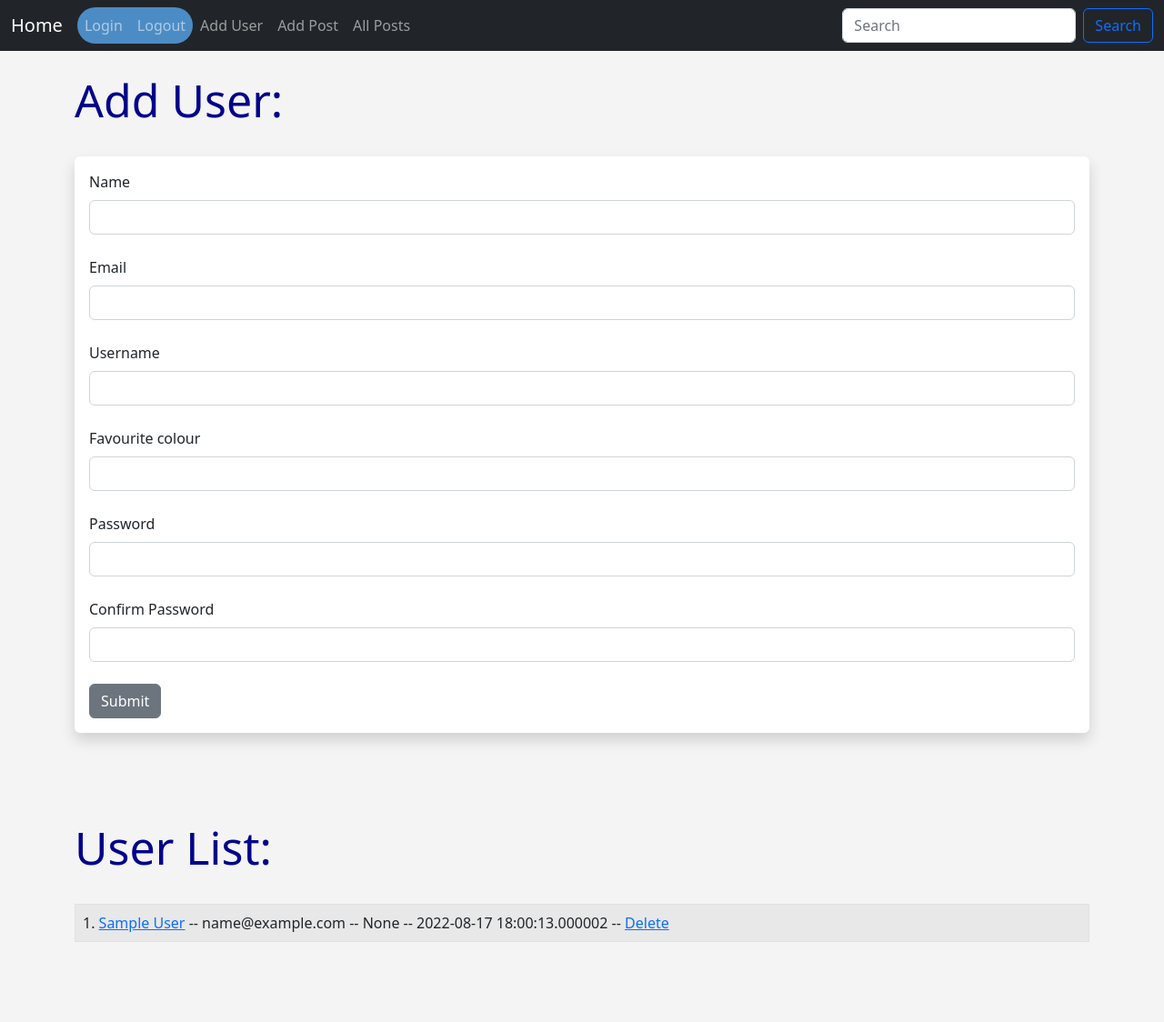
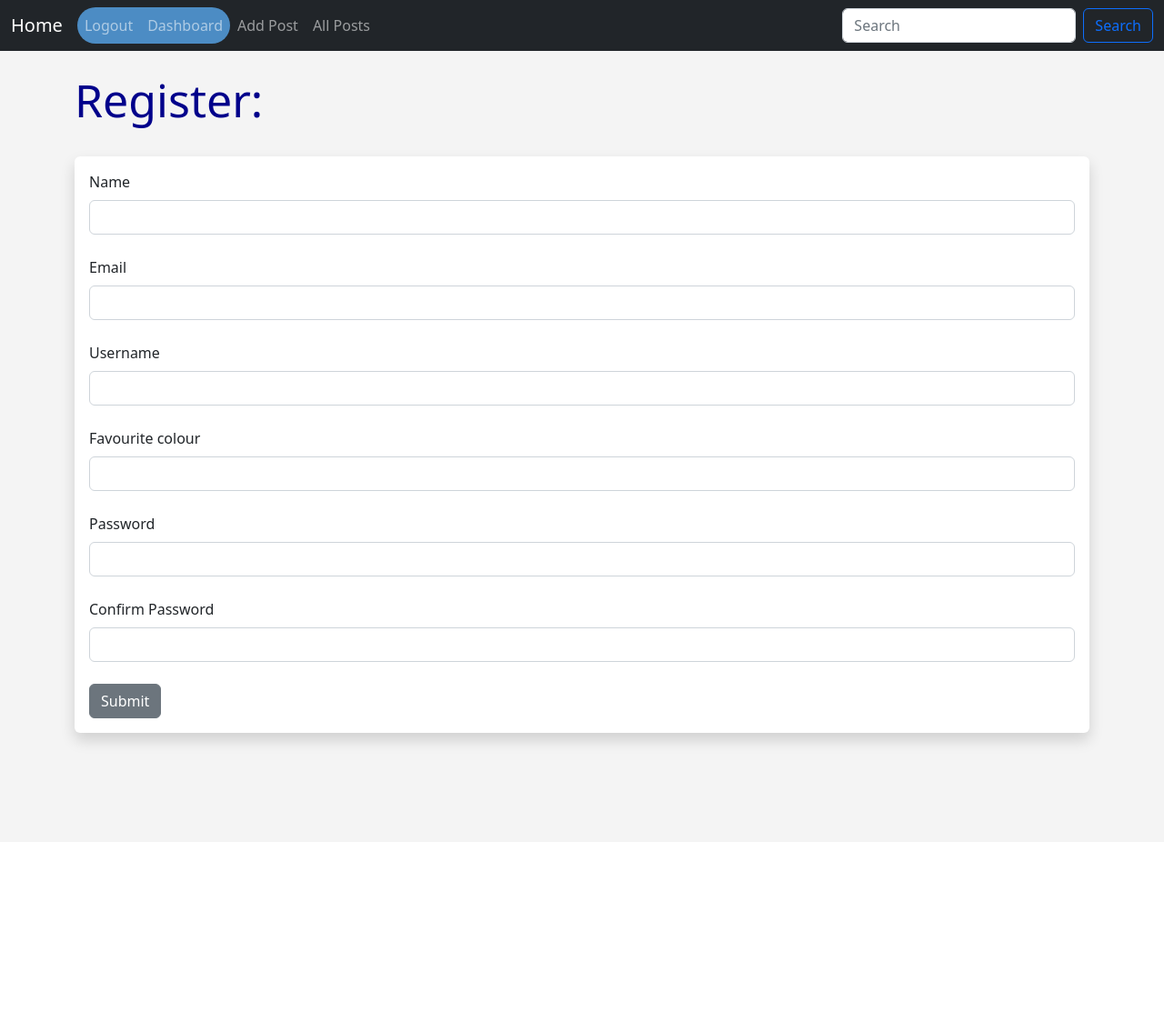
Before and after one commit to elremoniJJ/english_blog3, a Flask app: page /user/add in a window 1280 px wide. Shown: the whole page at 91% size. After the commit the page ends 826 px from the top, so only its background shows below. Run offline with Flask 2, Linux system fonts and the light colour scheme; the visitor is signed in with stand-in values (Sample User, id 1); data comes from the database, SQL or seed files in the repository; both versions use the stored data as it was after the commit.

Commit message:
added relationship between Posts and Users

```diff
--- a/hello.py
+++ b/hello.py
@@ -1,3 +1,40 @@
+##################################################################
+#INDEX
+
+#	1. Import library
+#	2. Create App
+#	3. Login Manager
+#	4. Models
+#	5. Forms
+#	6. User routes
+#	7. Post routes
+#	8. Error routes
+
+
+
+
+
+
+								#
+							#	#	#
+						#	#	#	#	#
+					#	#	#	#	#	#	#
+						#	#	#	#	#
+							#	#	#
+								#
+
+
+
+
+
+
+
+
+
+
+##################################################################
+#Import library
+
 from flask import Flask, render_template, flash, request, redirect, url_for
 from flask_wtf import FlaskForm
 from wtforms import StringField, SubmitField, PasswordField, BooleanField
@@ -15,6 +52,30 @@
 from pytz import timezone
 
 
+
+
+
+
+								#
+							#	#	#
+						#	#	#	#	#
+					#	#	#	#	#	#	#
+						#	#	#	#	#
+							#	#	#
+								#
+
+
+
+
+
+
+
+
+
+
+##################################################################
+#Create App
+
 app = Flask(__name__)
 
 app.config['SECRET_KEY'] = "secret_key"
@@ -25,8 +86,29 @@
 
 
 
+
+
+
+								#
+							#	#	#
+						#	#	#	#	#
+					#	#	#	#	#	#	#
+						#	#	#	#	#
+							#	#	#
+								#
+
+
+
+
+
+
+
+
+
+
 ##################################################################
 #Login Manager
+
 login_manager = LoginManager()
 login_manager.init_app(app)
 login_manager.login_view = 'login'
@@ -39,8 +121,40 @@
 
 
 
+
+								#
+							#	#	#
+						#	#	#	#	#
+					#	#	#	#	#	#	#
+						#	#	#	#	#
+							#	#	#
+								#
+
+
+
+
+
+
+
+
+
+
 ##################################################################
 #The Models
+
+class Posts(db.Model):
+	tz = timezone('Asia/Ho_Chi_Minh')
+
+	id = db.Column(db.Integer, primary_key=True)
+	title = db.Column(db.String(50), nullable=False)
+	content = db.Column(db.Text)
+	#author = db.Column(db.String(50))
+	date_posted = db.Column(db.DateTime, default=datetime.now(tz))
+	slug = db.Column(db.String(255))
+	#Create foreign key to link users to their posts
+	poster_id = db.Column(db.Integer, db.ForeignKey('users.id'))
+
+
 class Users(db.Model, UserMixin):
 	tz = timezone('Asia/Ho_Chi_Minh')
 
@@ -52,6 +166,9 @@
 	date_added = db.Column(db.DateTime, default=datetime.now(tz))
 
 	password_hash = db.Column(db.String(128))
+
+	# User can have many posts
+	posts = db.relationship('Posts', backref='poster')
 
 	@property
 	def password(self):
@@ -71,18 +188,30 @@
 
 
 
-class Posts(db.Model):
-	tz = timezone('Asia/Ho_Chi_Minh')
 
-	id = db.Column(db.Integer, primary_key=True)
-	title = db.Column(db.String(50), nullable=False)
-	content = db.Column(db.Text)
-	author = db.Column(db.String(50))
-	date_posted = db.Column(db.DateTime, default=datetime.now(tz))
-	slug = db.Column(db.String(255))
+
+
+
+								#
+							#	#	#
+						#	#	#	#	#
+					#	#	#	#	#	#	#
+						#	#	#	#	#
+							#	#	#
+								#
+
+
+
+
+
+
+
+
+
 
 ###################################################################
 #The Form classes
+
 class UserForm(FlaskForm):
 	name = StringField("Name", validators=[DataRequired()])
 	username = StringField("Username", validators=[DataRequired()])
@@ -113,15 +242,35 @@
 
 
 
+
+
+
+								#
+							#	#	#
+						#	#	#	#	#
+					#	#	#	#	#	#	#
+						#	#	#	#	#
+							#	#	#
+								#
+
+
+
+
+
+
+
+
+
+
 ###################################################################
-#The Routes
+#User Routes
+
 @app.route('/')
 def index():
 	tz = timezone('Asia/Ho_Chi_Minh')
 	date = datetime.now(tz).strftime("%Y, %b %d")
 	time = datetime.now(tz).strftime("%H:%M:%S")
 	return render_template("index.html", date=date, time=time)
-
 
 
 @app.route('/user/add', methods=['GET', 'POST'])
@@ -141,11 +290,26 @@
 						 email=form.email.data,
 						 favorite_color=form.favorite_color.data,
 						 password_hash=hashed_pw)
-			db.session.add(user)
-			db.session.commit()
 
-			name = form.name.data
-			flash(f"{name} added successfully!")
+			try:
+				db.session.add(user)
+				db.session.commit()
+
+				name = form.name.data
+
+				form.name.data = ''
+				form.username.data = ''
+				form.email.data = ''
+				form.favorite_color.data = ''
+				form.password_hash.data = ''
+				form.confirm_password.data = ''
+
+				flash(f"{name} added successfully!")
+				return redirect(url_for('login'))
+
+			except:
+				flash(f"Whoops! Something went wrong. Please try again")
+
 		else:
 			flash(f"Email already exists")
 
@@ -156,21 +320,75 @@
 		form.password_hash.data = ''
 		form.confirm_password.data = ''
 
-	our_users = Users.query.order_by(Users.date_added)
-	return render_template("add_user.html",
-							form=form,
-							name=name,
-							our_users=our_users)
+	return render_template("add_user.html", form=form)
 
 
+@app.route('/delete_user/<int:id>')
+@login_required
+def delete_user(id):
+	name = None
+	form = UserForm()
 
-@app.route('/update/<int:id>', methods=['GET', 'POST'])
+	user_to_delete = Users.query.get_or_404(id)
+	try:
+		db.session.delete(user_to_delete)
+		db.session.commit()
+
+		logout_user()
+
+		flash('User deleted successfully!')
+		return render_template("index.html")
+
+	except:
+		flash('Whoops! Something went wrong. Please try again, and let me know if problem persists')
+		return render_template("index.html")
+
+
+@app.route('/login', methods=['GET', 'POST'])
+def login():
+	form = LoginForm()
+
+	if form.validate_on_submit():
+		user = Users.query.filter_by(username=form.username.data).first()
+		if user:
+			password_check = check_password_hash(user.password_hash,
+												form.password.data)
+			if password_check:
+				form.password.data = ''
+				form.username.data = ''
+				login_user(user)
+
+				flash("You're logged in!")
+				return redirect(url_for('dashboard'))
+
+			else:
+				flash("Password doesn't match in database")
+				form.password.data = ''
+
+		else:
+			flash("Username doesn't exist in database")
+			form.username.data = ''
+
+	return render_template('login.html', form=form)
+
+
+@app.route('/logout')
+def logout():
+	logout_user()
+	flash("You're logged out!")
+	return redirect(url_for('index'))
+
+
+@app.route('/dashboard', methods=['GET', 'POST'])
 @login_required
-def update(id):
+def dashboard():
+
 	form = UserForm()
+	id = current_user.id
 	name_to_update = Users.query.get_or_404(id)
 
 	if request.method == 'POST':
+		name_to_update.username = request.form['username']
 		name_to_update.name = request.form['name']
 		name_to_update.email = request.form['email']
 		name_to_update.favorite_color = request.form['favorite_color']
@@ -178,47 +396,48 @@
 
 			db.session.commit()
 			flash("User updated successfully!")
-			return render_template("update.html",
+			return render_template("dashboard.html",
 									form=form,
 									name_to_update=name_to_update)
 
 		except:
 			flash("Error! Something went wrong with update attempt")
-			return render_template("update.html",
+			return render_template("dashboard.html",
 									form=form,
 									name_to_update=name_to_update)
 
-	else:
-		return render_template("update.html",
-								form=form,
-								name_to_update=name_to_update)
+
+	return render_template("dashboard.html",
+							form=form,
+							name_to_update=name_to_update)
+	return render_template('dashboard.html',
+							form=form,
+							name_to_update=name_to_update)
 
 
-@app.route('/delete/<int:id>')
-@login_required
-def delete(id):
-	name = None
-	form = UserForm()
 
-	user_to_delete = Users.query.get_or_404(id)
-	try:
-		db.session.delete(user_to_delete)
-		db.session.commit()
-		flash('User deleted successfully!')
 
-		our_users = Users.query.order_by(Users.date_added)
-		return render_template("add_user.html",
-								form=form,
-								name=name,
-								our_users=our_users)
-	except:
-		flash('Whoops! Something went wrong. Please try again, and let me know if problem persists')
-		our_users = Users.query.order_by(Users.date_added)
-		return render_template("add_user.html",
-								form=form,
-								name=name,
-								our_users=our_users)
 
+
+								#
+							#	#	#
+						#	#	#	#	#
+					#	#	#	#	#	#	#
+						#	#	#	#	#
+							#	#	#
+								#
+
+
+
+
+
+
+
+
+
+
+###################################################################
+#Post Routes
 
 @app.route('/add-post', methods=['GET', 'POST'])
 @login_required
@@ -248,6 +467,7 @@
 	return render_template('all_posts.html', posts=posts)
 
 
+#Specific Post
 @app.route('/post/<int:id>')
 def post(id):
 	post = Posts.query.get_or_404(id)
@@ -255,6 +475,7 @@
 	return render_template('post.html', post=post, date=date)
 
 
+#Specific Post - Edit
 @app.route('/post/edit/<int:id>', methods=['GET', 'POST'])
 @login_required
 def edit_post(id):
@@ -278,6 +499,7 @@
 	return render_template('edit_post.html', form=form, id=post.id)
 
 
+#Specific Post - Delete
 @app.route('/delete_post/<int:id>')
 @login_required
 def delete_post(id):
@@ -293,41 +515,29 @@
 		return redirect(url_for('all_posts'))
 
 
-@app.route('/login', methods=['GET', 'POST'])
-def login():
-	form = LoginForm()
-
-	if form.validate_on_submit():
-		user = Users.query.filter_by(username=form.username.data).first()
-		if user:
-			password_check = check_password_hash(user.password_hash,
-												form.password.data)
-			if password_check:
-				form.password.data = ''
-				form.username.data = ''
-				login_user(user)
-
-				flash("You're logged in!")
-				return redirect(url_for('index'))
-
-			else:
-				flash("Password doesn't match in database")
-				form.password.data = ''
-
-		else:
-			flash("Username doesn't exist in database")
-			form.username.data = ''
-
-	return render_template('login.html', form=form)
 
 
 
-@app.route('/logout')
-def logout(user):
-	logout_user(user)
-	flash("You're logged out!")
-	return redirect(url_for('index'))
 
+								#
+							#	#	#
+						#	#	#	#	#
+					#	#	#	#	#	#	#
+						#	#	#	#	#
+							#	#	#
+								#
+
+
+
+
+
+
+
+
+
+
+###################################################################
+#Error Routes
 
 @app.errorhandler(404)
 def page_not_found(e):
--- a/templates/add_user.html
+++ b/templates/add_user.html
@@ -11,25 +11,8 @@
 
 	{% endfor %}
 
-	{% if name %}
-		<h1>Hello {{ name }}</h1>
-		<br><br>
-		<table class="table table-hover table-bordered table-striped">
-		{% for our_user in our_users %}
-			<tr>
-				<td>
-				{{ our_user.id }}.
-				<a href="{{ url_for('update', id=our_user.id) }}">
-				{{ our_user.name }}</a>
-				 -- {{ our_user.email }}
-				 -- {{ our_user.favorite_color }}
-				 -- {{ our_user.date_added }}
-				 -- <a href="{{ url_for('delete', id=our_user.id) }}">Delete</a></td>
-			</tr>
-		{% endfor %}
-		</table>
-	{% else %}
-		<h1>Add User:</h1>
+
+	<h1>Register:</h1>
 		<br/>
 		<div class="shadow p-3 mb-5 bg-body rounded">
 		<form method="POST">
@@ -56,25 +39,9 @@
 
 		</form>
 	</div>
-		<br><br>
-		<h1>User List:</h1>
-		<br>
-		<table class="table table-hover table-bordered table-striped">
-		{% for our_user in our_users %}
-			<tr>
-				<td>
-				{{ our_user.id }}.
-				<a href="{{ url_for('update', id=our_user.id) }}">
-				{{ our_user.name }}</a>
-				 -- {{ our_user.email }}
-				 -- {{ our_user.favorite_color }}
-				 -- {{ our_user.date_added }}
-				 -- <a href="{{ url_for('delete', id=our_user.id) }}">Delete</a></td>
-			</tr>
-		{% endfor %}
-		</table>
+
 	<br><br><br>
-	{% endif %}
+
 
 
 {% endblock %}
--- a/templates/navbar.html
+++ b/templates/navbar.html
@@ -8,25 +8,36 @@
     </button>
 
     <ul class="navbar-nav me-auto mb-2 mb-lg-0" style="background-color: #4C8CC4; border-radius: 25px;">
+
+      {% if current_user.is_authenticated %}
+        <li class="nav-item">
+          <a class="nav-link" href="{{ url_for('logout') }}">Logout</a>
+        </li>
+        <li class="nav-item">
+          <a class="nav-link" href="{{ url_for('dashboard') }}">Dashboard</a>
+        </li>
+
+      {% else %}
         <li class="nav-item">
           <a class="nav-link" href="{{ url_for('login') }}">Login</a>
         </li>
         <li class="nav-item">
-        <a class="nav-link" href="{{ url_for('logout') }}">Logout</a>
+          <a class="nav-link" href="{{ url_for('add_user') }}">Register</a>
         </li>
+      {% endif %}
+
     </ul>
 
     <div class="collapse navbar-collapse" id="navbarSupportedContent">
       <ul class="navbar-nav me-auto mb-2 mb-lg-0">
 
-        <li class="nav-item">
-          <a class="nav-link" href="{{ url_for('add_user') }}">Add User</a>
-        </li>
-
+        {% if current_user.is_authenticated %}
           <li class="nav-item">
             <a class="nav-link" href="{{ url_for('add_post') }}">Add Post</a>
           </li>
+        {% else %}
 
+        {% endif %}
         <li class="nav-item">
           <a class="nav-link" href="{{ url_for('all_posts') }}">All Posts</a>
         </li>
```
Also changed, not shown: templates/dashboard.html (added, +98 -0 lines), templates/update.html (deleted, +0 -54 lines), templates/user.html (deleted, +0 -14 lines), users.db. Lines whose indentation alone changed are shown as unchanged.
